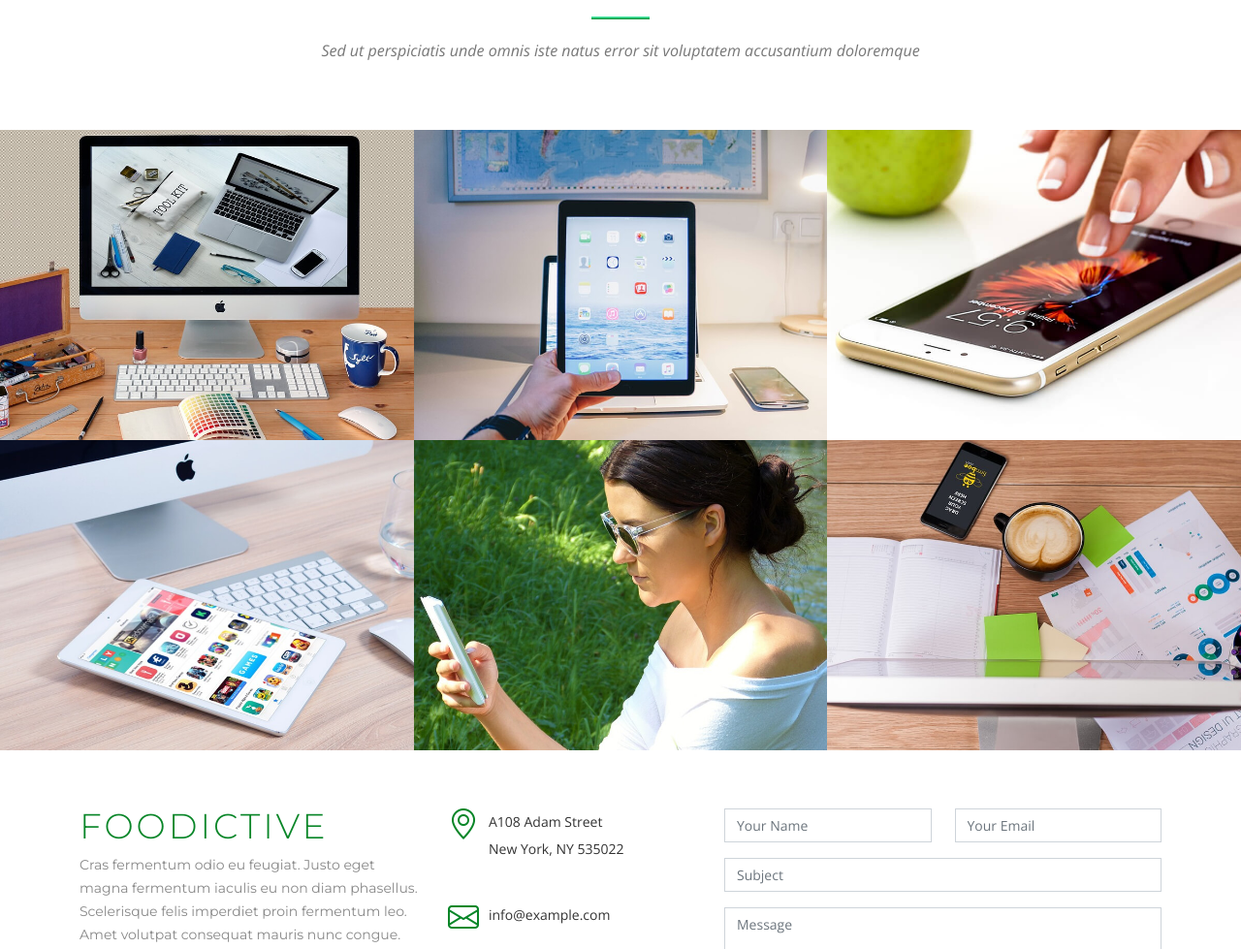
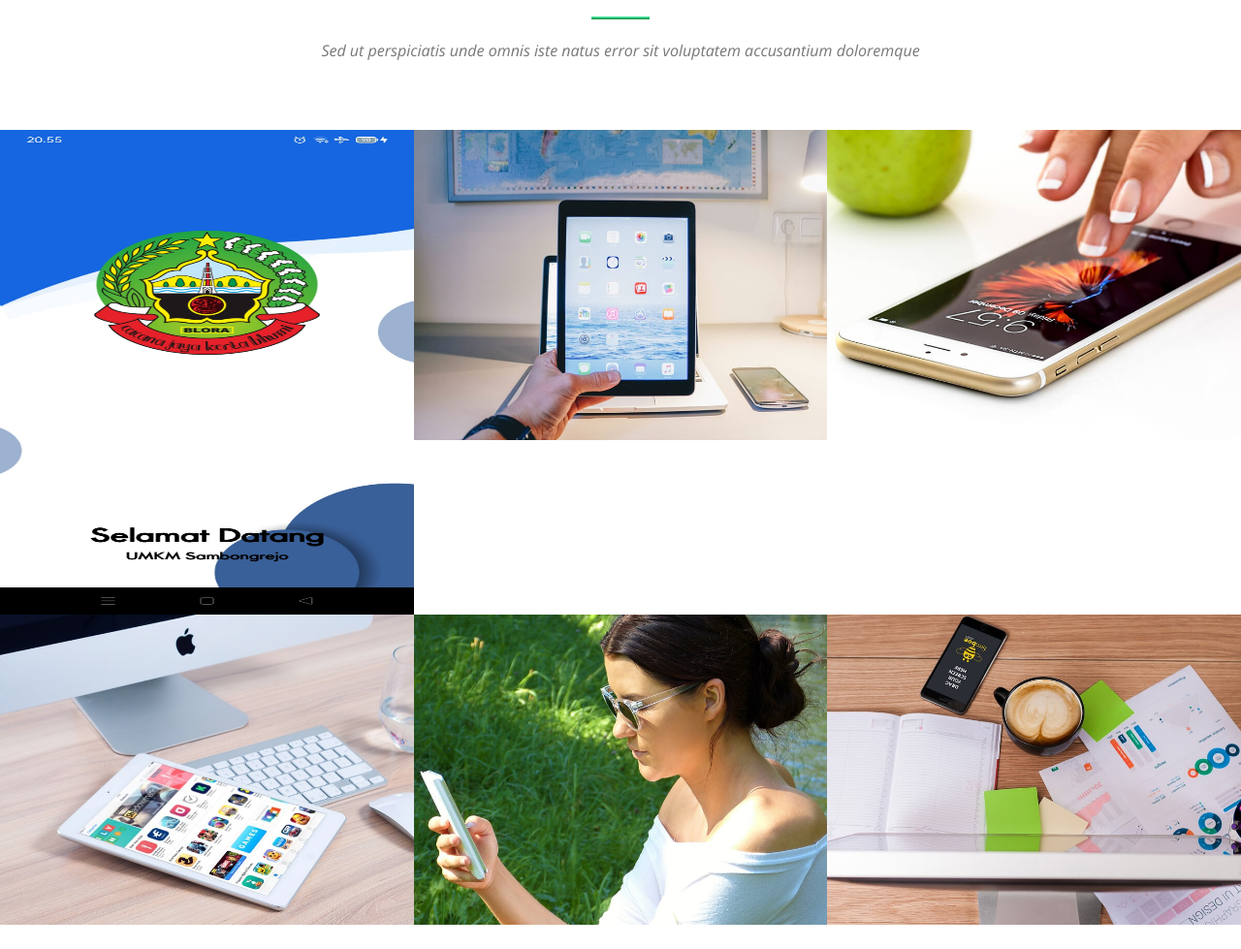
Before and after one commit to Abdixta-Winarto/Foodictive, a plain HTML site: page Foodictive-Web/index.html in a window 1280 px wide. Shown: the part 6545-7524 px from the top of the page at 97% size. Drawn offline with nearby package versions, Linux system fonts and the light colour scheme.

Commit message:
Changing Height of photos in gallery

```diff
--- a/Foodictive-Web/assets/css/style.css
+++ b/Foodictive-Web/assets/css/style.css
@@ -1011,6 +1011,7 @@ section {
 #gallery .gallery-item img {
   transition: all ease-in-out 0.4s;
   width: 100%;
+  max-height: 500px;
 }
 #gallery .gallery-item:hover img {
   transform: scale(1.1);
--- a/Foodictive-Web/index.html
+++ b/Foodictive-Web/index.html
@@ -560,8 +560,8 @@
 
           <div class="col-lg-4 col-md-6">
             <div class="gallery-item">
-              <a href="assets/img/gallery/gallery-1.jpg" data-gall="portfolioGallery" class="gallery-lightbox">
-                <img src="assets/img/gallery/gallery-1.jpg" alt="">
+              <a href="assets/img/gallery/foto-1.jpg" data-gall="portfolioGallery" class="gallery-lightbox">
+                <img src="assets/img/gallery/foto-1.jpg" alt="">
               </a>
             </div>
           </div>
```
